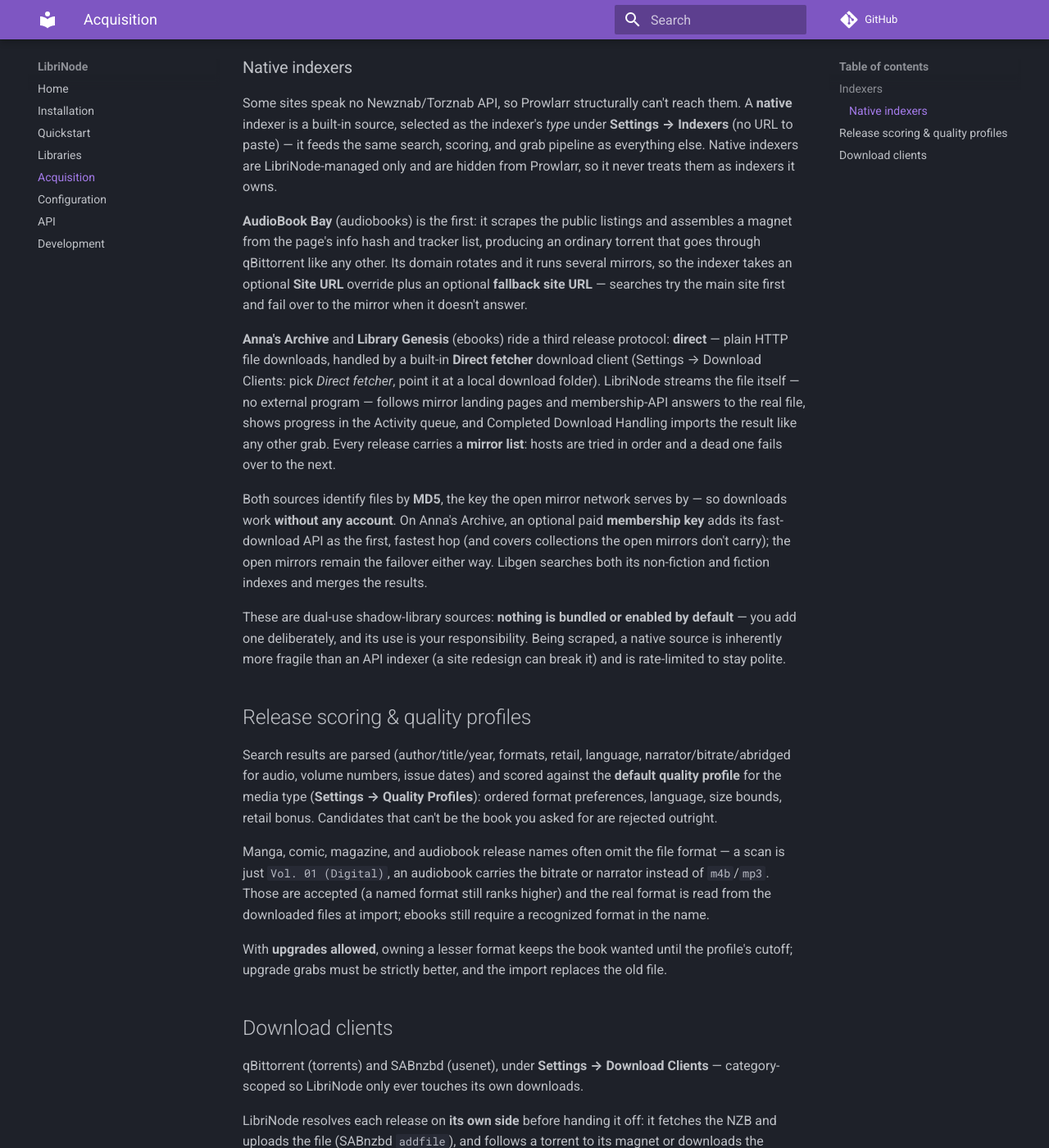
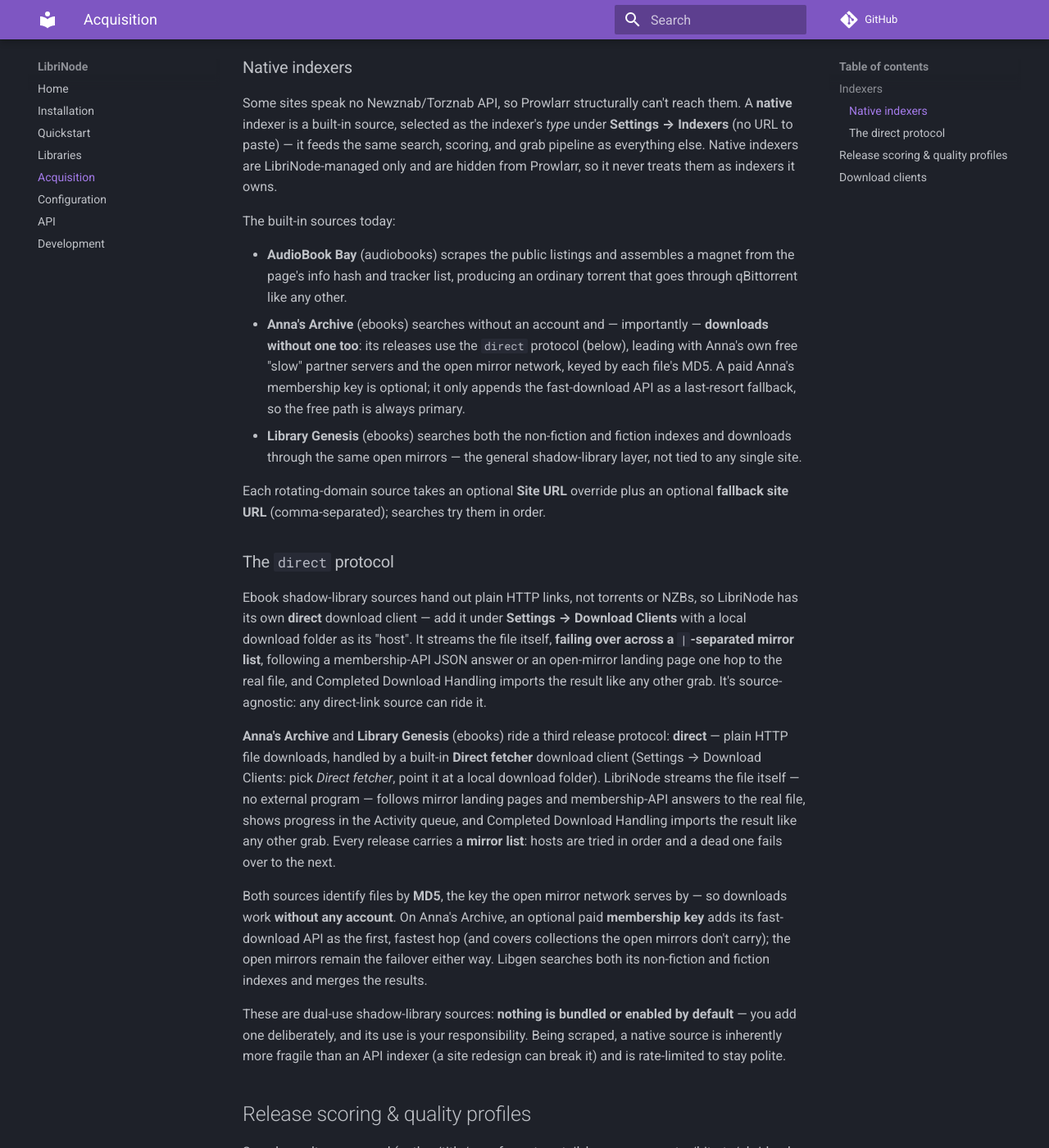
Before and after one commit to obstruct-exit-emit/LibriNode, an MkDocs documentation site: the page built from docs/acquisition.md, in a window 1280 px wide and 1400 px high, scrolled down 650 px. Shown: the whole window at 82% size. Built offline with MkDocs 1.6.1 and Material for MkDocs 9.7.7, drawn with Linux system fonts in a browser that asks for light colours; comment, search, counter and statistics services are not loaded.

Commit message:
Anna's Archive: free downloads first, paid key as last resort
Per project philosophy, the free path is primary. Anna's download chain now
leads with its own free slow partner servers and the open Libgen mirror
network (keyed by MD5, no account needed); an optional membership key only
appends the paid fast-download API as a last-resort fallback -- never
required, never ahead of the free path.

Updates the download-URL builder, its tests, and the docs (CHANGELOG,
ROADMAP Reach, acquisition.md native-sources + direct-protocol sections)
that had described the key as the first/fastest hop.

Co-Authored-By: Claude Fable 5 <noreply@anthropic.com>

```diff
--- a/docs/acquisition.md
+++ b/docs/acquisition.md
@@ -33,12 +33,33 @@ search, scoring, and grab pipeline as everything else. Native indexers are
 LibriNode-managed only and are hidden from Prowlarr, so it never treats them as
 indexers it owns.
 
-**AudioBook Bay** (audiobooks) is the first: it scrapes the public listings and
-assembles a magnet from the page's info hash and tracker list, producing an
-ordinary torrent that goes through qBittorrent like any other. Its domain
-rotates and it runs several mirrors, so the indexer takes an optional **Site
-URL** override plus an optional **fallback site URL** — searches try the main
-site first and fail over to the mirror when it doesn't answer.
+The built-in sources today:
+
+- **AudioBook Bay** (audiobooks) scrapes the public listings and assembles a
+  magnet from the page's info hash and tracker list, producing an ordinary
+  torrent that goes through qBittorrent like any other.
+- **Anna's Archive** (ebooks) searches without an account and — importantly —
+  **downloads without one too**: its releases use the `direct` protocol
+  (below), leading with Anna's own free "slow" partner servers and the open
+  mirror network, keyed by each file's MD5. A paid Anna's membership key is
+  optional; it only appends the fast-download API as a last-resort fallback,
+  so the free path is always primary.
+- **Library Genesis** (ebooks) searches both the non-fiction and fiction
+  indexes and downloads through the same open mirrors — the general
+  shadow-library layer, not tied to any single site.
+
+Each rotating-domain source takes an optional **Site URL** override plus an
+optional **fallback site URL** (comma-separated); searches try them in order.
+
+### The `direct` protocol
+
+Ebook shadow-library sources hand out plain HTTP links, not torrents or NZBs,
+so LibriNode has its own **direct** download client — add it under **Settings →
+Download Clients** with a local download folder as its "host". It streams the
+file itself, **failing over across a `|`-separated mirror list**, following a
+membership-API JSON answer or an open-mirror landing page one hop to the real
+file, and Completed Download Handling imports the result like any other grab.
+It's source-agnostic: any direct-link source can ride it.
 
 **Anna's Archive** and **Library Genesis** (ebooks) ride a third release
 protocol: **direct** — plain HTTP file downloads, handled by a built-in
```
Also changed, not shown: CHANGELOG.md (+9 -7 lines), ROADMAP.md (+6 -4 lines), 2 other files.
